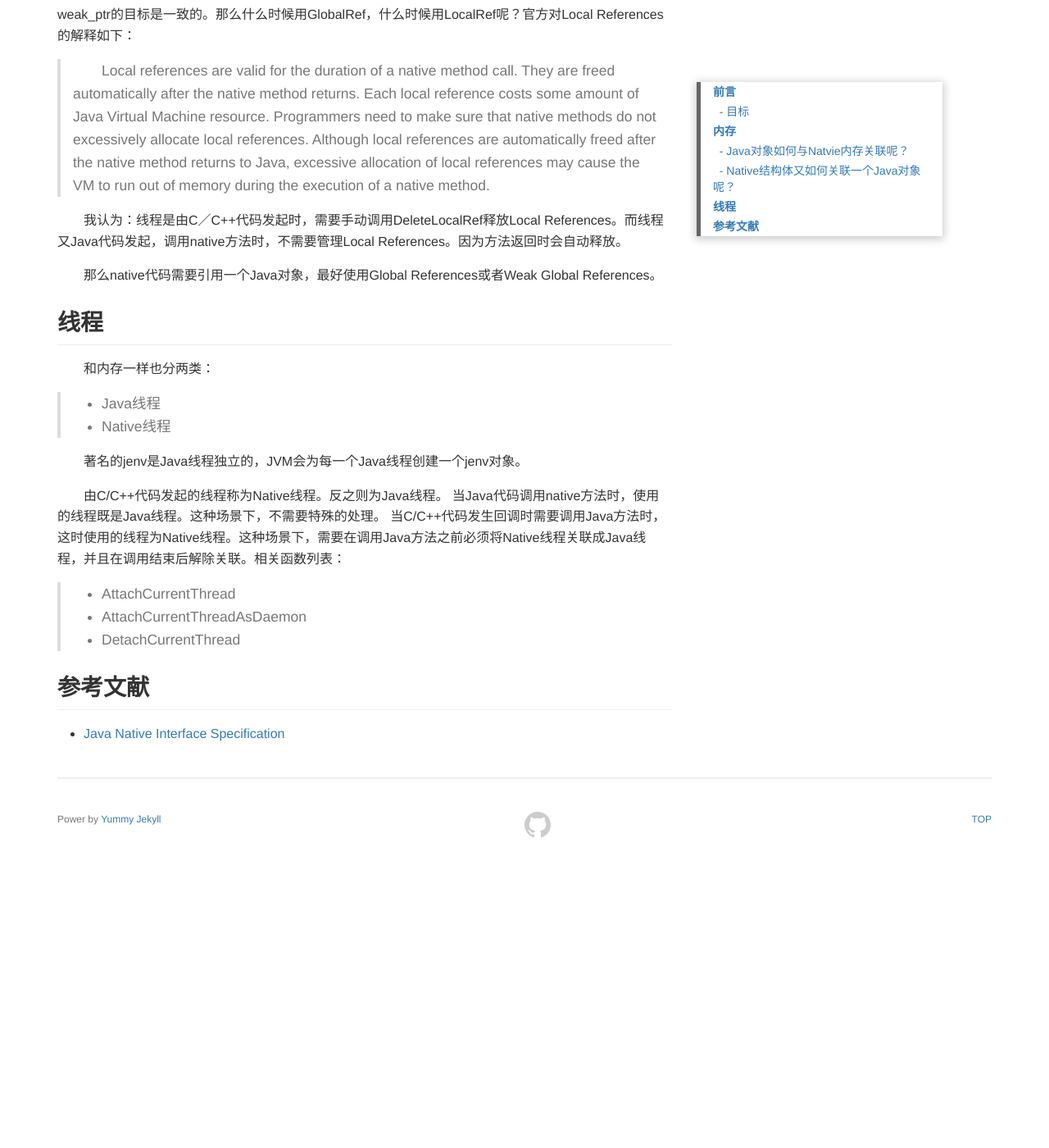
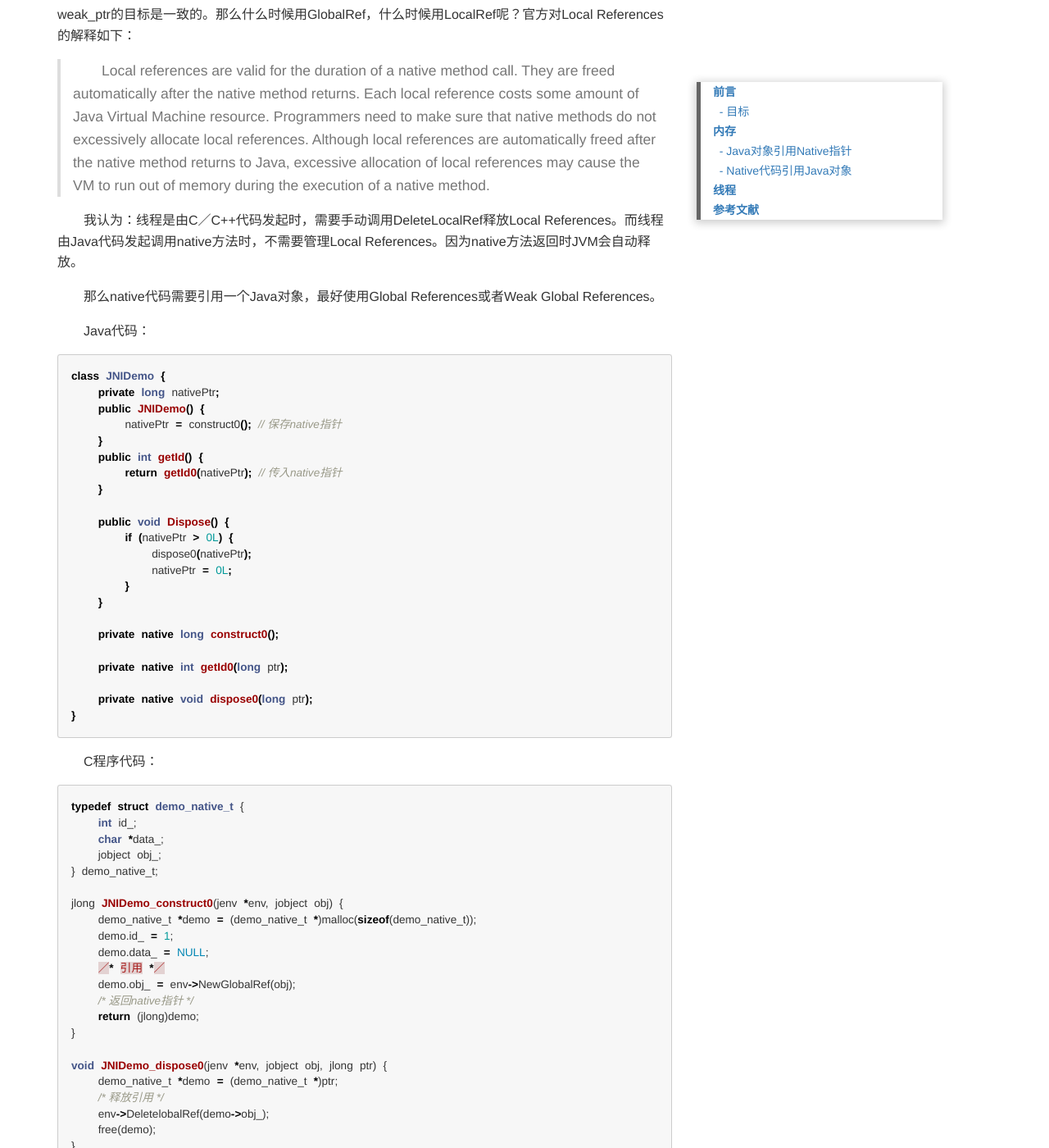
Before and after one commit to zblogs/zblogs.github.io, a Jekyll site: the page built from _posts/2017-01-18-jni-developer.md, in a window 1280 px wide and 1400 px high, scrolled down 2916 px. Shown: the whole window at 82% size. Built offline with Jekyll 4.4.1, drawn with Linux system fonts in a browser that asks for light colours; before the commit the page ends 3946 px from its top, so only the background shows below that; some of the changed text lies outside the part shown.

Commit message:
增加引用部分的内容；修改个人技能。

````diff
--- a/_config.yml
+++ b/_config.yml
@@ -82,7 +82,6 @@ analytics :
 
 
 # For about.html. Fell free to create your own!
-skill_software_keywords: [Java, C, C++, Qt, Python, MySQL, Oracle, SQLite, PL/SQL, Design Patterns]
+skill_software_keywords: [Java, C, C++, MySQL, Oracle, SQLite, PL/SQL, MQ, RPC, NoSQL, Design Patterns]
 skill_j2ee_keywords: [Spring, Struct, Hibernet, MyBatis, JSP]
-skill_web_keywords: [HTML, CSS, JS, JQuery, Ajax, AngularJS, NodeJS, ExpressJS, MongoDB, Redis, PHP, Symfony, Boostrap]
-skill_mobile_app_keywords: [Android, Sketch UI Desgin]
+skill_web_keywords: [HTML, CSS, JS, JQuery, Ajax, AngularJS, NodeJS, ExpressJS, Boostrap]
--- a/_posts/2017-01-18-jni-developer.md
+++ b/_posts/2017-01-18-jni-developer.md
@@ -39,7 +39,7 @@ int *pArray = (int *)malloc(sizeof(int) * 10); // Native堆上申请内存
 
 对于JVM堆上申请的内存，我们不需要通过代码释放内存。但是，Java是通过引用计数来回收垃圾内存的，在一些场景下仍然有需要一些额外的代码来让垃圾回收器正确回收。文章后面会介绍。
 
-### Java对象如何与Natvie内存关联呢？
+### Java对象引用Native指针
 
 Java程序可以通过一个long类型的属性，保存Native内存的指针。
 
@@ -98,7 +98,7 @@ void JNIDemo_dispose0(jenv *env, jobject obj, jlong ptr) {
 
 ```
 
-### Native结构体又如何关联一个Java对象呢？
+### Native代码引用Java对象
 
 这就需要使用“引用”。相关函数列表：
 
@@ -122,9 +122,128 @@ void JNIDemo_dispose0(jenv *env, jobject obj, jlong ptr) {
 > Local references are valid for the duration of a native method call. They are freed automatically after the native method returns. Each local reference costs some amount of Java Virtual Machine resource. Programmers need to make sure that native methods do not excessively allocate local references. Although local references are automatically freed after the native method returns to Java, excessive allocation of local references may cause the VM to run out of memory during the execution of a native method.
 
 
-我认为：线程是由C／C++代码发起时，需要手动调用DeleteLocalRef释放Local References。而线程又Java代码发起，调用native方法时，不需要管理Local References。因为方法返回时会自动释放。
+我认为：线程是由C／C++代码发起时，需要手动调用DeleteLocalRef释放Local References。而线程由Java代码发起调用native方法时，不需要管理Local References。因为native方法返回时JVM会自动释放。
 
 那么native代码需要引用一个Java对象，最好使用Global References或者Weak Global References。
+
+Java代码：
+
+```java
+class JNIDemo {
+    private long nativePtr;
+    public JNIDemo() {
+        nativePtr = construct0(); // 保存native指针
+    }
+    public int getId() {
+        return getId0(nativePtr); // 传入native指针
+    }
+
+    public void Dispose() {
+        if (nativePtr > 0L) {
+            dispose0(nativePtr);
+            nativePtr = 0L;
+        }
+    }
+
+    private native long construct0();
+
+    private native int getId0(long ptr);
+
+    private native void dispose0(long ptr);
+}
+```
+
+C程序代码：
+
+```cpp
+typedef struct demo_native_t {
+    int id_;
+    char *data_;
+    jobject obj_;
+} demo_native_t;
+
+jlong JNIDemo_construct0(jenv *env, jobject obj) {
+    demo_native_t *demo = (demo_native_t *)malloc(sizeof(demo_native_t));
+    demo.id_ = 1;
+    demo.data_ = NULL;
+    ／* 引用 *／
+    demo.obj_ = env->NewGlobalRef(obj);
+    /* 返回native指针 */
+    return (jlong)demo;
+}
+
+void JNIDemo_dispose0(jenv *env, jobject obj, jlong ptr) {
+    demo_native_t *demo = (demo_native_t *)ptr;
+    /* 释放引用 */
+    env->DeletelobalRef(demo->obj_);
+    free(demo);
+}
+
+```
+
+上面Java代码需要用户通过调用Dispose方法清理Native资源。当想自动释放该如何处理呢？
+
+Java代码：
+
+```java
+class JNIDemo {
+    private long nativePtr;
+    public JNIDemo() {
+        nativePtr = construct0(); // 保存native指针
+    }
+    public int getId() {
+        return getId0(nativePtr); // 传入native指针
+    }
+
+    public void Dispose() {
+        if (nativePtr > 0L) {
+            dispose0(nativePtr);
+            nativePtr = 0L;
+        }
+    }
+
+    protected void finalize() {
+        super.finalize();
+        Dispose();
+    }
+
+    private native long construct0();
+
+    private native int getId0(long ptr);
+
+    private native void dispose0(long ptr);
+}
+```
+
+C程序代码：
+
+```cpp
+typedef struct demo_native_t {
+    int id_;
+    char *data_;
+    jobject obj_;
+} demo_native_t;
+
+jlong JNIDemo_construct0(jenv *env, jobject obj) {
+    demo_native_t *demo = (demo_native_t *)malloc(sizeof(demo_native_t));
+    demo.id_ = 1;
+    demo.data_ = NULL;
+    ／* 弱引用，比阻止垃圾回收 *／
+    demo.obj_ = env->NewWeakGlobalRef(obj);
+    /* 返回native指针 */
+    return (jlong)demo;
+}
+
+void JNIDemo_dispose0(jenv *env, jobject obj, jlong ptr) {
+    demo_native_t *demo = (demo_native_t *)ptr;
+    /* 释放引用 */
+    env->DeleteWeakGlobalRef(demo->obj_);
+    free(demo);
+}
+
+```
+
+弱引用就是这么试用滴！
 
 ## 线程
 
@@ -133,7 +252,7 @@ void JNIDemo_dispose0(jenv *env, jobject obj, jlong ptr) {
 > + Java线程
 > + Native线程
 
-著名的jenv是Java线程独立的，JVM会为每一个Java线程创建一个jenv对象。
+著名的jenv实例是Java线程独立的，JVM会为每一个Java线程创建一个jenv实例。
 
 由C/C++代码发起的线程称为Native线程。反之则为Java线程。
 当Java代码调用native方法时，使用的线程既是Java线程。这种场景下，不需要特殊的处理。
````
Also changed, not shown: 1 other file.
